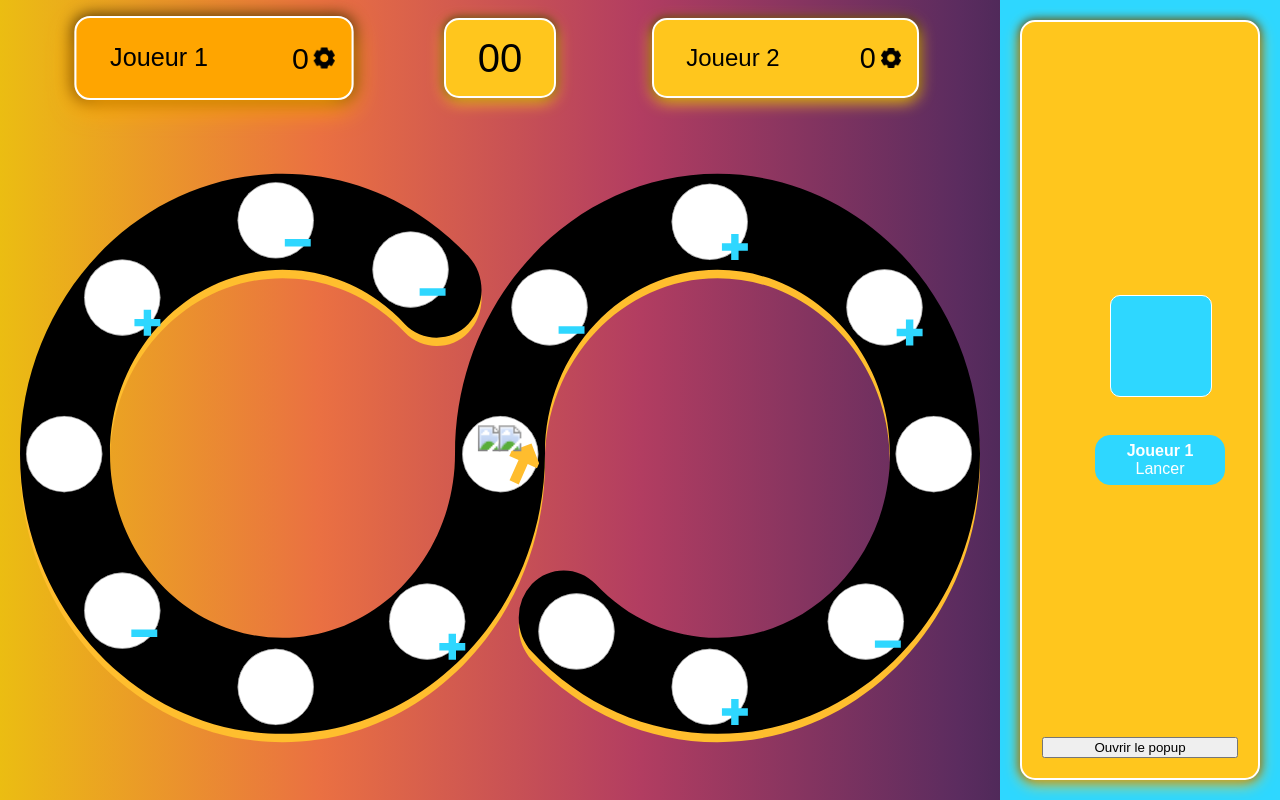
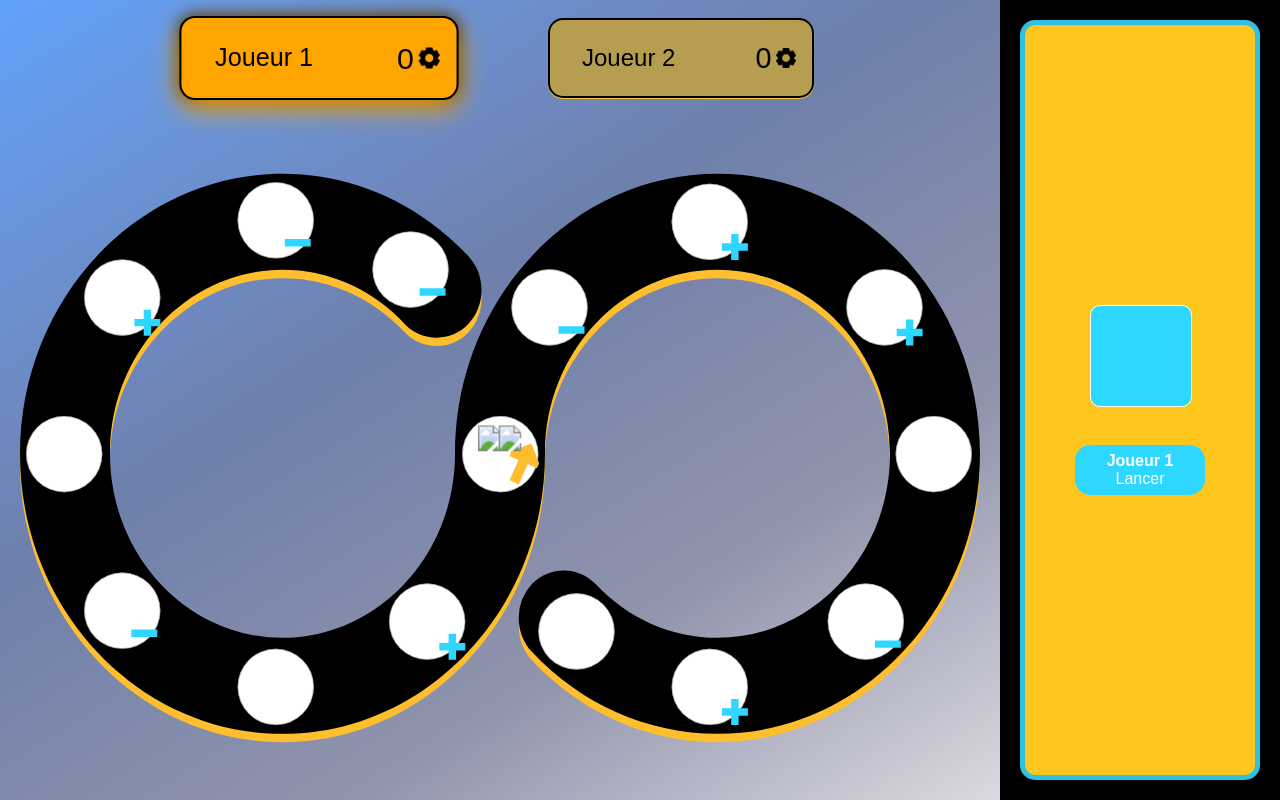
Before and after one commit to corentinrbz/jeu_projet_tuteure_ribezzo_feltre, a plain HTML site: page jeu.html in a window 1280 px wide. Shown: the top 800 px of the page. Drawn offline with nearby package versions, Linux system fonts and the light colour scheme; files whose address does not match are found by name.

Commit message:
couleurs correction

```diff
--- a/jeu.html
+++ b/jeu.html
@@ -19,10 +19,6 @@
                         <p id="points-joueur1">0</p>
                         <img src="./images/roue_noir.png" alt="Roue blanche" class="icone-roue">
                     </div>
-                </div>
-
-                <div class="chrono">
-                    <p>00</p>
                 </div>
 
                 <div class="carte-joueur">
@@ -157,6 +153,7 @@
                     </button>
                 </div>
             </div>
+          </div>
 
           <div class="popup">
 
@@ -179,11 +176,6 @@
             </div>
           </div>
 
-                <button id="ouvrir-popup">Ouvrir le popup</button>
-
-
-        </div>
-
 
 
 
--- a/styles/jeu.css
+++ b/styles/jeu.css
@@ -22,7 +22,7 @@
 body {
     font-family: 'Kulim Park', sans-serif;
     margin: 0;
-    background-image: linear-gradient(to left, #051937, #5b2c5f, #b23d61, #ea7042, #ebbd12);
+    background-image: linear-gradient(to left top, #f9f9f9, #dfdfe5, #c5c5d1, #abacbe, #9094ab, #868dab, #7a86ab, #6e80ab, #6e88be, #6b91d2, #6799e6, #5fa2fb);
     color: white;
     text-align: center;
     display: flex;
@@ -81,10 +81,10 @@ body {
     align-items: center;
     justify-content: center;
     gap: 2rem;
-    background-color: #FFC61D;
+    background-color: #b79d4f;
     border-radius: 15px;
     height: 100%;
-    border: 2px solid white;
+    border: 2px solid rgb(0, 0, 0);
     box-shadow: 0 1px 1px #FFC61D, 0 0 0px black;
     transition: transform 0.3s ease, box-shadow 0.3s ease;
 }
@@ -170,7 +170,7 @@ body {
     gap: 20px;
     width: 25%;
     height: auto;
-    background-color: #2ED7FF;
+    background-color: #000000;
 
 
 }
@@ -179,12 +179,12 @@ body {
     display: flex;
     flex-direction: column;
     width: auto;
+    align-items: center;
     height: 100%;
     padding: 20px;
     border-radius: 15px;
     background-color: #FFC61D;
-    border: 2px solid white;
-    box-shadow: 0 4px 15px #FFC61D, 0 0 10px black;
+    border: 5px solid rgb(47, 193, 226);
     transition: transform 0.3s ease, box-shadow 0.3s ease;
 
 
--- a/styles/styles.css
+++ b/styles/styles.css
@@ -1,8 +1,7 @@
-/* Corps de la page */
 body {
     font-family: 'Kulim Park', sans-serif;
     margin: 0;
-    background: black;
+    background-image: linear-gradient(to right top, #000000, #0c080a, #140f13, #18151a, #1b1a22, #1e1e26, #21232a, #24272e, #292b30, #2e2e32, #323234, #363636);
     color: #FFF;
     display: flex;
     justify-content: center;
@@ -14,7 +13,6 @@ body {
     cursor: none; /* Supprime le curseur natif pour le remplacer par une image personnalisée via JS */
   }
 
-  /* Conteneur principal */
   .jeu-interface {
     width: 90%;
     max-width: 1200px;
@@ -25,7 +23,6 @@ body {
     position: relative;
   }
 
-  /* Menu du jeu */
   .menu-jeu {
     display: flex;
     flex-direction: column;
@@ -33,7 +30,6 @@ body {
     align-items: center;
   }
 
-  /* Sélection des joueurs */
   .selection {
     display: flex;
     justify-content: space-between;
@@ -42,7 +38,6 @@ body {
     width: 80%;
   }
 
-  /* Titre joueur */
   .joueur {
     font-size: 2rem;
     color: #FFC61D;
@@ -50,13 +45,11 @@ body {
     text-shadow: 0 0 10px rgba(255, 198, 29, 0.8);
   }
 
-  /* Organisation des pions */
   .pions {
     display: flex;
     gap: 40px;
   }
 
-  /* Pions */
   .pion {
     border: 2px solid transparent;
     border-radius: 10px;
@@ -73,7 +66,6 @@ body {
     box-shadow: 0 0 10px #FFC61D;
   }
 
-  /*bouton suivant*/
   .btn {
     padding: 10px 20px;
     background-color: #007bff;
@@ -92,14 +84,7 @@ body {
   .player-info {
       margin-bottom: 20px;
       font-size: 20px;
-      color: #333;
-  }
-
-  /*nom joueur 1 et 2*/
-  .player-info {
-      margin-bottom: 20px;
-      font-size: 20px;
-      color: #333;
+      color: #ffffffb0;
   }
 
   /* Animation pour le curseur */
@@ -113,7 +98,7 @@ body {
   }
 
   .logo-jeu {
-    width: 450px;
+    width: 350px;
     height: auto;
     display: block;
     margin: 0 auto;
```
Also changed, not shown: index.html (+1 -1 lines), images/pions/angleterre.webp, images/pions/argentine.webp, images/pions/canada.webp, images/pions/espagne.webp, images/pions/india.webp, images/pions/italy.webp, images/pions/pays bas.webp (deleted), images/pions/pays-bas.webp (added), images/pions/swen.webp, images/pions/usa.webp. Lines whose indentation alone changed are shown as unchanged.
